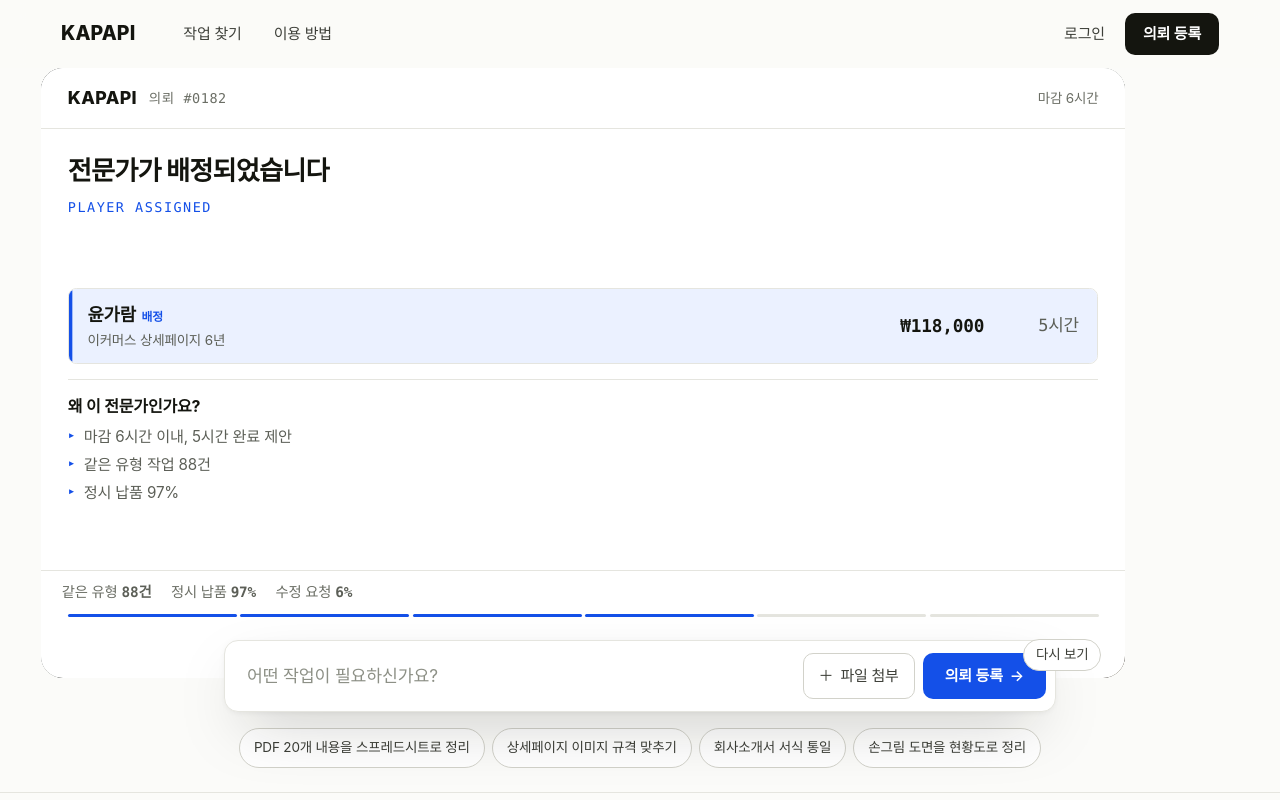
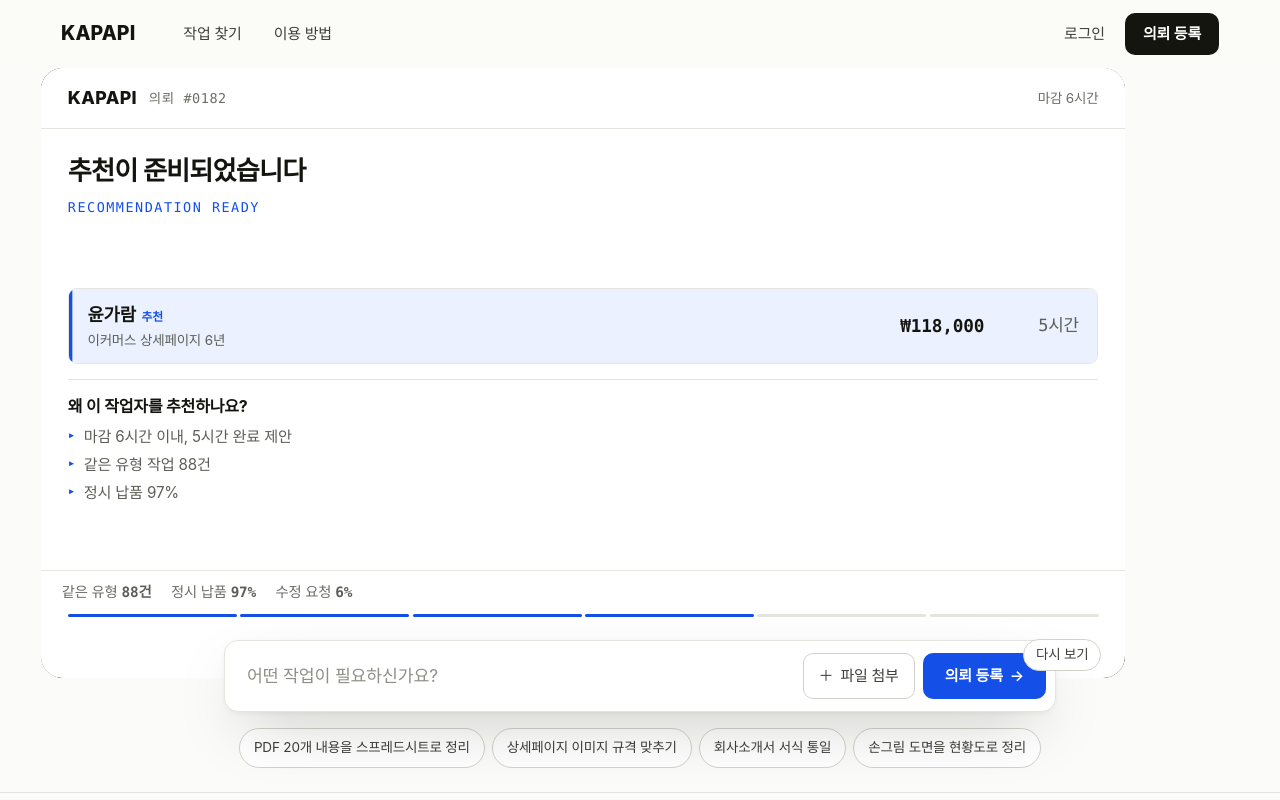
Before and after one commit to KapapiDev/Kapapi, a Next.js app: page / in a window 1280 px wide. Shown: the top 800 px of the page. Built offline with nearby package versions, Linux system fonts and the light colour scheme; a web font is replaced by a local one.

Commit message:
feat: show recommendation and confirmation in hero transaction

```diff
--- a/src/components/hero-screen.tsx
+++ b/src/components/hero-screen.tsx
@@ -5,18 +5,16 @@
 
 /**
  * The KAPAPI surface shown inside the laptop and then full-frame.
- *
- * Everything here is real product state driven by the real routing policy — the
- * rows, the exclusions and the rationale all come from `route()`, not from
- * hand-written marketing text.
+ * Candidate order, exclusions and rationale are driven by the deterministic
+ * evidence policy. The top candidate is a recommendation until GM confirmation.
  */
 
 export const STEPS = [
   { ko: "의뢰가 등록되었습니다", en: "QUEST CREATED", ms: 900 },
   { ko: "제안 4건이 도착했습니다", en: "4 BIDS RECEIVED", ms: 1500 },
   { ko: "조건을 확인하고 있습니다", en: "ELIGIBILITY CHECK", ms: 1400 },
-  { ko: "전문가가 배정되었습니다", en: "PLAYER ASSIGNED", ms: 1800 },
-  { ko: "작업을 시작했습니다", en: "WORK STARTED", ms: 1100 },
+  { ko: "추천이 준비되었습니다", en: "RECOMMENDATION READY", ms: 1800 },
+  { ko: "추천 작업자로 확정했습니다", en: "GM CONFIRMED", ms: 1100 },
   { ko: "결과 파일이 도착했습니다", en: "RESULT READY", ms: 2100 },
 ] as const;
 
@@ -27,7 +25,8 @@
 export function HeroScreen({ step }: { step: number }) {
   const showBids = step >= 1 && step <= 4;
   const filtering = step === 2;
-  const assigned = step >= 3;
+  const recommended = step >= 3;
+  const confirmed = step >= 4;
   const showResult = step === 5;
   const active = STEPS[Math.max(0, Math.min(step, STEPS.length - 1))];
 
@@ -47,13 +46,9 @@
       <div className={s.body}>
       {showBids ? (
         <div className={s.rows}>
-          {/* Once routing has resolved, the losing bids have had their beat: they were
-              listed on arrival and struck through during the eligibility pass. Keeping
-              all four here alongside the rationale is more rows than the panel's fixed
-              height can hold, and it was the list that got silently clipped. */}
-          {(assigned ? ORDER.filter((c) => c.bid.id === ROUTED.picked?.bid.id) : ORDER).map((c) => {
-            const isPick = assigned && c.bid.id === ROUTED.picked?.bid.id;
-            const muted = (filtering && c.out) || (assigned && !isPick);
+          {(recommended ? ORDER.filter((c) => c.bid.id === ROUTED.picked?.bid.id) : ORDER).map((c) => {
+            const isPick = recommended && c.bid.id === ROUTED.picked?.bid.id;
+            const muted = (filtering && c.out) || (recommended && !isPick);
             return (
               <div
                 key={c.bid.id}
@@ -62,7 +57,7 @@
                 <span>
                   <span className={s.name}>
                     {c.person.name}
-                    {isPick ? <span className={s.tag}>배정</span> : null}
+                    {isPick ? <span className={s.tag}>{confirmed ? "확정" : "추천"}</span> : null}
                   </span>
                   {filtering && c.out ? (
                     <span className={s.outWhy}>제외 · {c.out}</span>
@@ -78,9 +73,9 @@
         </div>
       ) : null}
 
-      {assigned && !showResult && ROUTED.picked ? (
+      {recommended && !showResult && ROUTED.picked ? (
         <div className={s.why}>
-          <p className={s.whyTitle}>왜 이 전문가인가요?</p>
+          <p className={s.whyTitle}>{confirmed ? "이 작업자로 진행합니다" : "왜 이 작업자를 추천하나요?"}</p>
           <div className={s.whyList}>
             {ROUTED.reasons.slice(0, 3).map((r) => (
               <p key={r} className={s.whyRow}>
```
